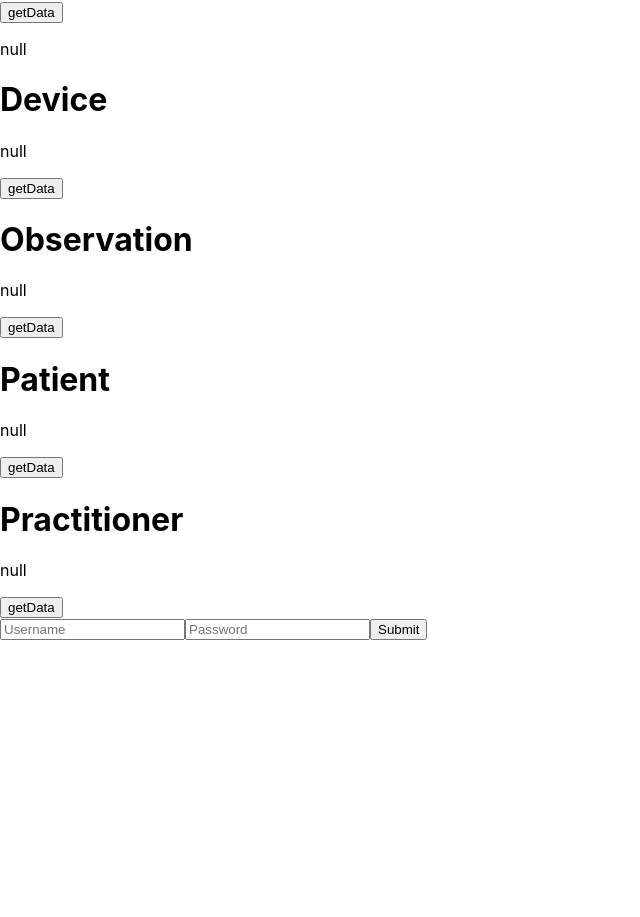
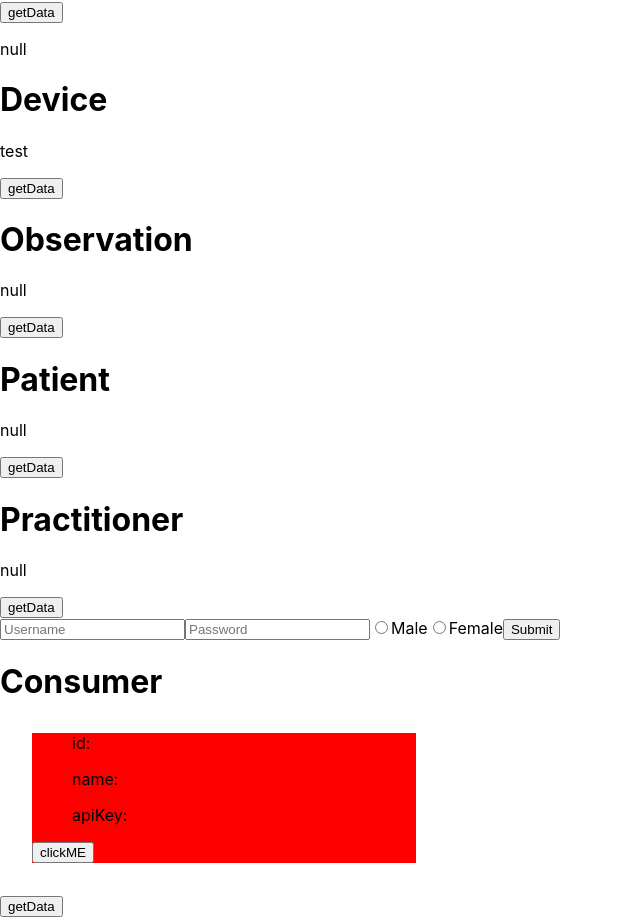
Before and after one commit to AfterSurf/Clinical-Data-Lab-FrontEnd, a React (Create React App) app: page / in a window 1280 px wide. Shown: the part 215-1132 px from the top of the page, without its empty margins (0-640 px from the left). Before the commit the page ends 855 px from the top, so only its background shows below. Built offline with nearby package versions, Linux system fonts and the light colour scheme.

Commit message:
display consumerdata

```diff
--- a/src/App.tsx
+++ b/src/App.tsx
@@ -4,6 +4,7 @@ import Observation from "./components/Observation";
 import Patient from "./components/Patient";
 import Practitioner from "./components/Practitioner";
 import LogInForm from "./components/Form";
+import Consumer from "./components/Consumer";
 require('dotenv').config();
 
 
@@ -70,6 +71,7 @@ function App() {
         <Patient/>
         <Practitioner/>
         <LogInForm/>
+        <Consumer/>
       </div>
   );
 }
--- /dev/null
+++ b/src/components/Consumer.tsx
@@ -0,0 +1,60 @@
+import React, { useState } from "react";
+import "./consumer.css"
+require('dotenv').config()
+
+
+function Consumer() {
+    const host = process.env.REACT_APP_HOST
+
+    const [consumerData, setConsumerData] = useState([[""]]);
+
+    const getConsumerData = async(e:any) => {
+        const requestOptionsGet = {
+          method: "GET"
+        };
+      // GET request using fetch with async/await
+      const response:any = await fetch(`http://${host}:3003/getConsumer`,requestOptionsGet);
+      const json = await response.json();
+
+      var outputArray = [];
+      for (let element in json) {
+          console.log("element: ",json[element])
+          outputArray.push(
+            [json[element]._id,json[element].name,json[element].apiKey]
+          );
+      }
+      console.log("output:",outputArray)
+      setConsumerData(outputArray);
+      // setConsumerData(JSON.stringify(json));
+    }
+    console.log("consumerdata: ", consumerData)
+
+    var display = () => {
+      console.log("click")
+      return alert("thanks for clickin");
+    }
+
+    {consumerData.map((element) => {<li>{element[0]}</li>})}
+
+    const Test = (<div> {consumerData.map(station => (
+      <div className="consumer" key={station[0]}>
+        <ul>id: {station[0]}</ul>
+        <ul>name: {station[1]}</ul>
+        <ul>apiKey: {station[2]}</ul>
+        <button onClick={() => display() }>clickME</button>
+      </div>
+    ))} </div>)
+
+    return (
+    <div>
+        <h1>Consumer</h1>
+          {Test}
+        <button type="submit" onClick={getConsumerData}>
+            getData
+        </button>
+    </div>
+    )
+
+}
+
+export default Consumer
--- a/src/components/Device.tsx
+++ b/src/components/Device.tsx
@@ -1,10 +1,12 @@
 import React, { useState } from "react";
 require('dotenv').config();
+
+
 
 function Device() {
     const host = process.env.REACT_APP_HOST;
 
-    const [deviceData, setDeviceData] = useState("null");
+    const [deviceData, setDeviceData] = useState(["test"]);
 
     const getDeviceData = async(e:any) => {
         const requestOptionsGet = {
@@ -12,9 +14,14 @@ function Device() {
         };
       // GET request using fetch with async/await
       const response:any = await fetch(`http://${host}:3003/getDevice`,requestOptionsGet);
-      const json = await response.json();
-      console.log(JSON.stringify(json));
-      setDeviceData(JSON.stringify(json));
+      let json = await response.json();
+      const dataArray = formArray(json)
+      // setDeviceData(JSON.stringify(json));
+      setDeviceData(dataArray);
+    }
+
+    const formArray = (element: any) => {
+      return [element];
     }
 
     return (
@@ -29,4 +36,6 @@ function Device() {
 
 }
 
+
+
 export default Device
--- a/src/components/Form.tsx
+++ b/src/components/Form.tsx
@@ -3,19 +3,31 @@ import React, { useState, useRef, forwardRef, useEffect, createElement } from 'r
 const LoginForm = forwardRef((props, ref: any) => {
     const [username, setUsername] = useState('')
     const [password, setPassword] = useState('')
+    const [app, setApp] = useState(null)
+
+    const handleChange = (e:any) => { setApp(e.target.value)}
 
     // useEffect(() => {
     //   ref.current.focus()
     // }, [])
 
     return <>
-      <input type="text" value={username} ref={ref} placeholder="Username" onChange={(e) => {
+      <input type="text" value={username} placeholder="Username" onChange={(e) => {
         setUsername(e.target.value)
       }} />
       <input type="password" value={password} placeholder="Password" onChange={(e) => {
         setPassword(e.target.value)
       }} />
-      <button onClick={() => {alert("show: " + username + " " + password)}}>Submit</button>
+
+<input type="radio" value="male" id="male"
+              onChange={handleChange} name="gender" />
+            <label htmlFor="male">Male</label>
+
+            <input type="radio" value="female" id="female"
+              onChange={handleChange} name="gender"/>
+            <label htmlFor="female">Female</label>
+
+      <button onClick={() => {alert("show: " + username + " " + password + " " + app)}}>Submit</button>
     </>
   })
 
--- a/src/components/Practitioner.tsx
+++ b/src/components/Practitioner.tsx
@@ -4,12 +4,10 @@ require('dotenv').config()
 
 function Practitioner() {
     const host = process.env.REACT_APP_HOST
-    console.log("host ", host)
-    console.log("host ", process.env.HOST)
 
     const [practitionerData, setPractitionerData] = useState("null");
 
-    const getObservationDataData = async(e:any) => {
+    const getObservationData = async(e:any) => {
         const requestOptionsGet = {
           method: "GET"
         };
@@ -24,7 +22,7 @@ function Practitioner() {
     <div>
         <h1>Practitioner</h1>
       <p>{practitionerData}</p>
-        <button type="submit" onClick={getObservationDataData}>
+        <button type="submit" onClick={getObservationData}>
             getData
         </button>
     </div>
--- /dev/null
+++ b/src/components/consumer.css
@@ -0,0 +1,6 @@
+.consumer {
+    background-color: red;
+    margin: 2rem;
+    min-width: 20rem;
+    width: 30%;
+}
```
